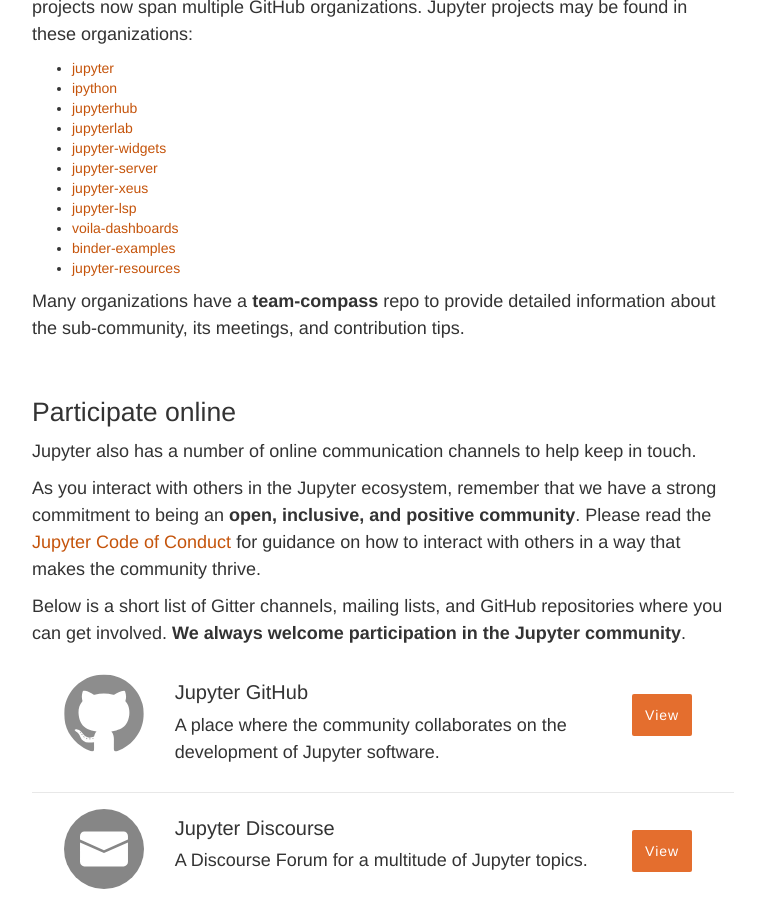
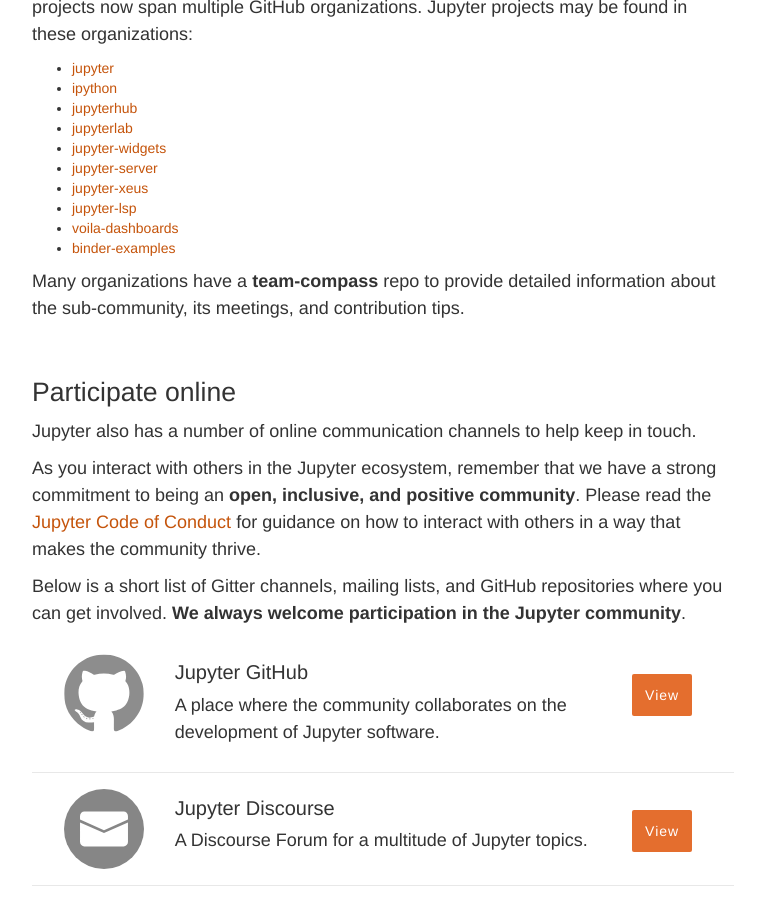
Before and after one commit to jupyter/jupyter.github.io, a Jekyll site: the page built from community.md, in a window 1280 px wide and 900 px high, scrolled down 741 px. Shown: the whole window, without its empty margins (257-1022 px from the left). Built offline with Jekyll 4.4.1, drawn with Linux system fonts in a browser that asks for light colours; comment, search, counter and statistics services are not loaded.

Commit message:
docs (community): Remove jupyter-resources ...
As it's deprecated already

```diff
--- a/community.md
+++ b/community.md
@@ -83,7 +83,6 @@
 - [jupyter-lsp](https://github.com/jupyter-lsp)
 - [voila-dashboards](https://github.com/voila-dashboards)
 - [binder-examples](https://github.com/binder-examples)
-- [jupyter-resources](https://github.com/jupyter-resources)
 
 Many organizations have a **team-compass** repo to provide detailed information
 about the sub-community, its meetings, and contribution tips.
```
